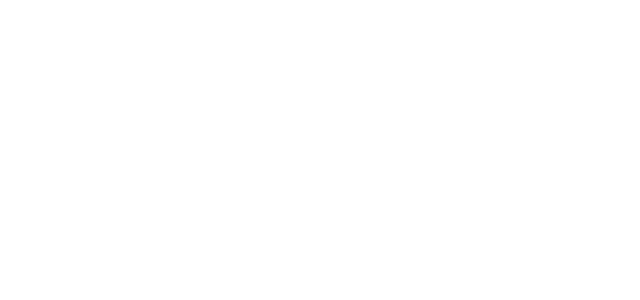
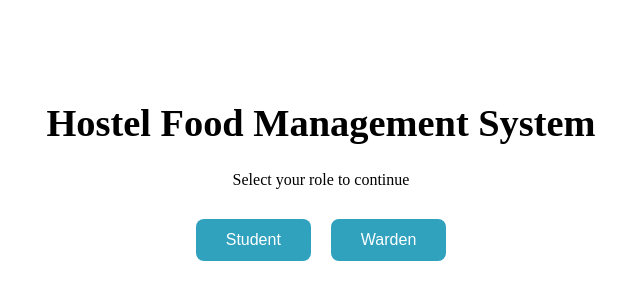
Before and after one commit to maheshteli07/Hostel_Food_Log, a React app in the folder frontend/: page / in a window 1280 px wide. Shown: the part 240-540 px from the top of the page, without its empty margins (319-959 px from the left). Built offline with nearby package versions, Linux system fonts and the light colour scheme; the HTML template or start-up script is replaced by a standard one.

Commit message:
added_color

```diff
--- a/frontend/src/main.jsx
+++ b/frontend/src/main.jsx
@@ -1,6 +1,8 @@
 import { StrictMode } from "react";
 import { createRoot } from "react-dom/client";
 import App from "./App.jsx";
+import "./styles/theme.css";
+
 
 createRoot(document.getElementById("root")).render(
   <StrictMode>
--- a/frontend/src/pages/Home.jsx
+++ b/frontend/src/pages/Home.jsx
@@ -1,9 +1,33 @@
 import { useNavigate } from "react-router-dom";
+import "../styles/home.css";
 
 function Home() {
   const navigate = useNavigate();
 
-  return (<div></div>);
+  return (
+    <div className="home-container">
+      <h1 className="home-title">Hostel Food Management System</h1>
+      <p className="home-subtitle">
+        Select your role to continue
+      </p>
+
+      <div className="role-buttons">
+        <button
+          className="role-btn student-btn"
+          onClick={() => navigate("/login?role=student")}
+        >
+          Student
+        </button>
+
+        <button
+          className="role-btn warden-btn"
+          onClick={() => navigate("/login?role=warden")}
+        >
+          Warden
+        </button>
+      </div>
+    </div>
+  );
 }
 
 export default Home;
--- /dev/null
+++ b/frontend/src/styles/home.css
@@ -0,0 +1,57 @@
+/* Full page layout */
+.home-container {
+  min-height: 100vh;
+  background-color: var(--background);
+  display: flex;
+  flex-direction: column;
+  justify-content: center;
+  align-items: center;
+  text-align: center;
+}
+
+/* Main heading */
+.home-title {
+  font-size: 2.4rem;
+  color: var(--primary);
+  margin-bottom: 10px;
+}
+
+/* Subtitle text */
+.home-subtitle {
+  font-size: 1rem;
+  color: var(--text);
+  margin-bottom: 30px;
+}
+
+/* Button wrapper */
+.role-buttons {
+  display: flex;
+  gap: 20px;
+}
+
+/* Common button styling */
+.role-btn {
+  padding: 12px 30px;
+  font-size: 1rem;
+  border: none;
+  border-radius: 8px;
+  cursor: pointer;
+  color: white;
+  transition: all 0.2s ease-in-out;
+}
+
+/* Student button */
+.student-btn {
+  background-color: rgb(48, 162, 190);
+}
+
+/* Warden button */
+.warden-btn {
+  background-color: rgb(48, 162, 190);
+}
+
+/* Hover effect */
+.role-btn:hover {
+  transform: translateY(-3px);
+  box-shadow: 0 6px 14px rgba(0, 0, 0, 0.15);
+}
```
Also changed, not shown: frontend/src/styles/theme.css (added).
